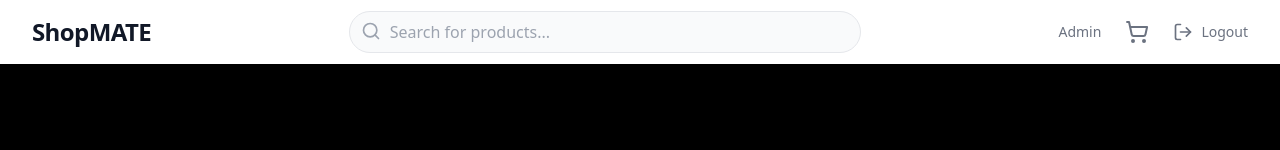
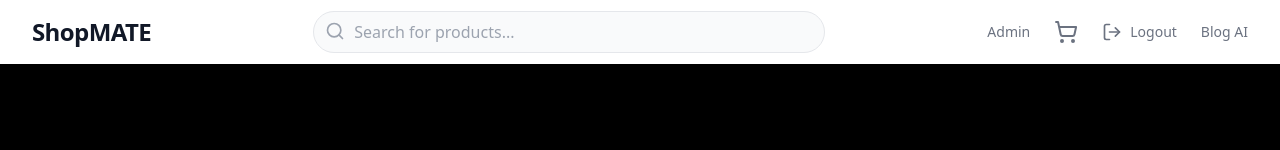
Before and after one commit to govardhanchinta99/advgenai, a React (Vite) app in the folder client/: page /home in a window 1280 px wide. Shown: the top 150 px of the page. Built offline with nearby package versions, Linux system fonts and the light colour scheme; no server answers; sample sign-in values are in the browser's storage.

Commit message:
updated App.jsx and Navbar.jsx

```diff
--- a/client/src/App.jsx
+++ b/client/src/App.jsx
@@ -16,6 +16,7 @@ import Logout from './pages/Logout';
 import Registerpage from './pages/Registerpage';
 import LoginPage from './pages/LoginPage';
 import ForgotPassword from './pages/ForgotPassword';
+import BlogAdmin from './pages/BlogAdmin';
 
 
 // Wraps layout so we can use useLocation inside Router
@@ -65,7 +66,11 @@ function AppLayout() {
                         <AdminDashboard />
                     </ProtectedRoute>
                 } />
-
+                <Route path="/admin/blogs" element={
+                    <ProtectedRoute role="admin">
+                        <BlogAdmin />
+                    </ProtectedRoute>
+                } />
             </Routes>
 
             {!hideNav && <ShopMateChatbot />}
--- a/client/src/components/Navbar.jsx
+++ b/client/src/components/Navbar.jsx
@@ -7,11 +7,19 @@ const Navbar = () => {
     const { cart } = useContext(ShopContext);
     const [searchTerm, setSearchTerm] = useState('');
     const [isLoggedIn, setIsLoggedIn] = useState(false);
+    const [isAdmin, setIsAdmin] = useState(false);
     const navigate = useNavigate();
 
     useEffect(() => {
         const token = localStorage.getItem('accessToken');
         setIsLoggedIn(!!token);
+
+        try {
+            const user = JSON.parse(localStorage.getItem('user'));
+            setIsAdmin(user?.role === 'admin');
+        } catch {
+            setIsAdmin(false);
+        }
     }, []);
 
     const handleSearch = (e) => {
@@ -54,7 +62,7 @@ const Navbar = () => {
 
                     {/* Right Icons */}
                     <div className="flex items-center space-x-6">
-                        {isLoggedIn && (
+                        {isAdmin && (
                             <Link to="/admin" className="text-gray-500 hover:text-black font-medium text-sm">
                                 Admin
                             </Link>
@@ -82,6 +90,11 @@ const Navbar = () => {
                                 Login
                             </Link>
                         )}
+                        {isAdmin && (
+                            <Link to="/admin/blogs" className="text-gray-500 hover:text-black font-medium text-sm">
+                                Blog AI
+                            </Link>
+                        )}
                     </div>
                 </div>
             </div>
```
